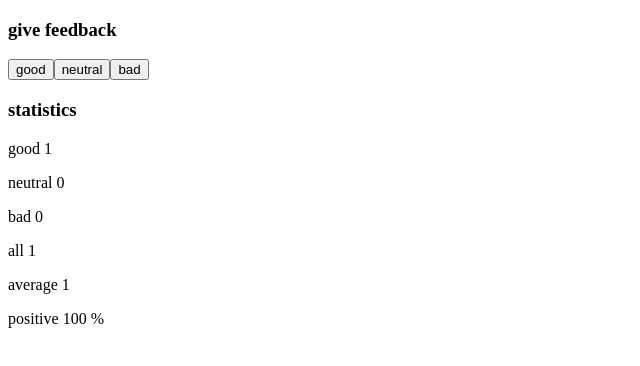
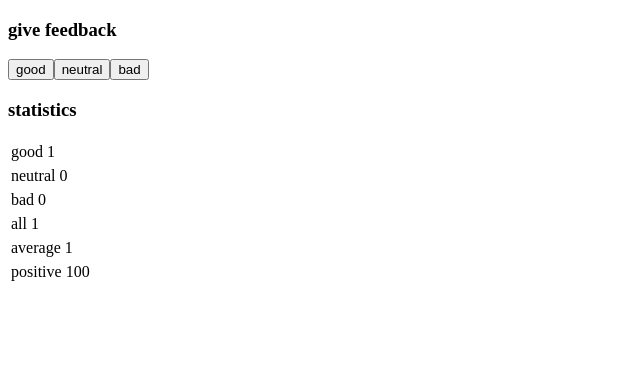
Before and after one commit to rachaSathwik/fullstackopen-2024, a React (Vite) app in the folder part1/unicafe/: page / in a window 1280 px wide. Both pictures are taken after a click on the button "good". Shown: the top 366 px of the page, without its empty margins (0-640 px from the left). Built offline with nearby package versions, Linux system fonts and the light colour scheme.

Commit message:
Exercise unicafe step - 6

```diff
--- a/part1/unicafe/src/Statistics.jsx
+++ b/part1/unicafe/src/Statistics.jsx
@@ -1,4 +1,12 @@
-const StatisticalLine = ({text,value}) => <p>{text} {value}</p>
+const StatisticalLine = ({text,value}) =>
+    <table>
+        <tbody>
+        <tr>
+            <td>{text}</td>
+            <td>{value}</td>
+        </tr>
+        </tbody>
+    </table>
 
 const Statistics = ({good,bad,neutral}) => {
     const total = good+neutral+bad;
@@ -17,7 +25,7 @@ const Statistics = ({good,bad,neutral}) => {
             <StatisticalLine text={"bad"} value={bad}/>
             <StatisticalLine text={"all"} value={total}/>
             <StatisticalLine text = {"average"} value={(good-bad)/total}/>
-            <p>positive {(good/total)*100} %</p>
+            <StatisticalLine text={"positive"} value={(good/total*100)}/>
         </>
     )
 }
```
